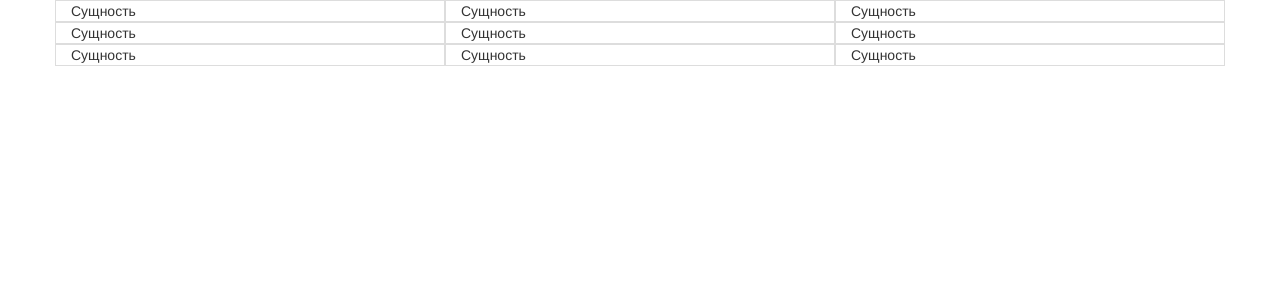
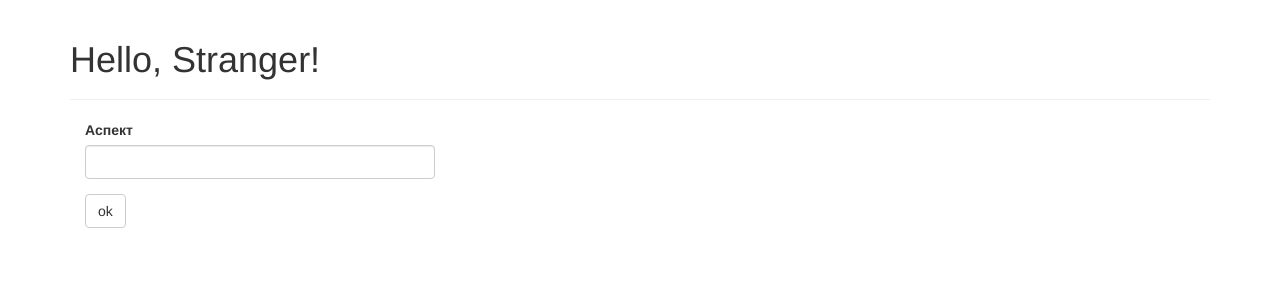
Before and after one commit to pavetok/fractal-matrix, a Flask app: page / in a window 1280 px wide. Shown: the top 300 px of the page. Run offline with Flask 2, Linux system fonts and the light colour scheme; some libraries are stand-ins or nearby versions.

Commit message:
UC: Указать начальные аспекты

```diff
--- a/app/core/views.py
+++ b/app/core/views.py
@@ -1,8 +1,19 @@
 # -*- coding:utf-8 -*-
-from flask import render_template
+from flask import render_template, url_for, flash, redirect
 from . import core
+from .. import db
+from ..models import Aspect, Universum
+from .forms import AspectForm
 
 
-@core.route('/')
+@core.route('/', methods=['GET', 'POST'])
 def index():
-    return render_template('base.html')
+    # aspects = Aspect.query.all()
+    form = AspectForm()
+    if form.validate_on_submit():
+        aspect = Aspect()
+        aspect.name = form.name.data
+        db.session.add(aspect)
+        flash('Aspect has been added.')
+        return redirect(url_for('.index'))
+    return render_template('index.html', form=form)
--- a/app/models.py
+++ b/app/models.py
@@ -6,6 +6,8 @@ class Aspect(db.Model):
     __tablename__ = 'aspects'
     id = db.Column(db.Integer, primary_key=True)
     name = db.Column(db.String(64), unique=True)
+    # aspect_id = db.Column(db.Integer, db.ForeignKey('aspect.id'))
+    # aspects = db.relationship('Aspect', backref='composite', lazy='dynamic')
     # todo: реализовать композицию аспектов
 
     def __repr__(self):
@@ -17,6 +19,7 @@ class Universum(db.Model):
     id = db.Column(db.Integer, primary_key=True)
     name = db.Column(db.String(64), unique=True)
     # todo: реализовать аггрегацию аспектов
+    # todo: реализовать композицию универсумов
 
     def __repr__(self):
         return '<Universum: {}>'.format(self.name)
--- a/app/templates/base.html
+++ b/app/templates/base.html
@@ -1,30 +1,28 @@
 {% extends "bootstrap/base.html" %}
-{% block title %}This is an example page{% endblock %}
-
+{% block title %}Fractal Matrix{% endblock %}
+<!--head-->
 {% block head %}
 {{super()}}
 <link rel="stylesheet" href="{{url_for('static', filename='styles.css')}}">
 {% endblock %}
-
+<!--navbar-->
 {% block navbar %}
 {% endblock %}
-
+<!--content-->
 {% block content %}
 	<div class="container">
-		<div class="row">
-			<div class="col-md-4 bordered">Сущность</div>
-			<div class="col-md-4 bordered">Сущность</div>
-			<div class="col-md-4 bordered">Сущность</div>
+		{% for message in get_flashed_messages() %}
+		<div class="alert alert-warning">
+			<button type="button" class="close" data-dismiss="alert">&times;</button>
+			{{ message }}
 		</div>
-		<div class="row">
-			<div class="col-md-4 bordered">Сущность</div>
-			<div class="col-md-4 bordered">Сущность</div>
-			<div class="col-md-4 bordered">Сущность</div>
-		</div>
-		<div class="row">
-			<div class="col-md-4 bordered">Сущность</div>
-			<div class="col-md-4 bordered">Сущность</div>
-			<div class="col-md-4 bordered">Сущность</div>
-		</div>
+		{% endfor %}
+		<!--page content-->
+		{% block page_content %}
+		{% endblock %}
 	</div>
 {% endblock %}
+<!--scripts-->
+{% block scripts %}
+{{ super() }}
+{% endblock %}
--- /dev/null
+++ b/app/templates/index.html
@@ -0,0 +1,13 @@
+{% extends "base.html" %}
+{% import "bootstrap/wtf.html" as wtf %}
+
+{% block title %}Fractal Matrix{% endblock %}
+
+{% block page_content %}
+	<div class="page-header">
+		<h1>Hello, Stranger!</h1>
+	</div>
+	<div class="col-md-4">
+		{{ wtf.quick_form(form) }}
+	</div>
+{% endblock %}
```
